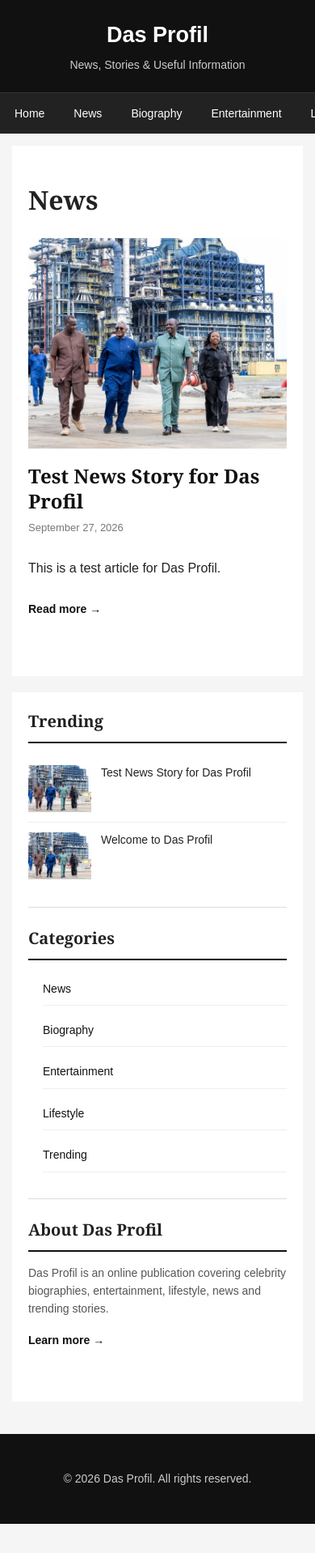
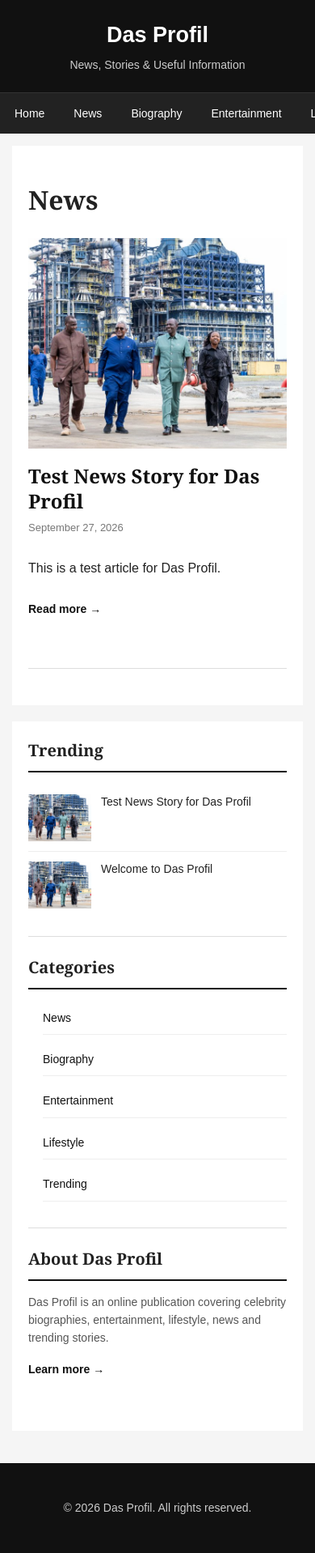
Before and after one commit to Danielitel/dasprofil, a Jekyll site: the page built from news.md, in a window 390 px wide. Shown: the whole page at 81% size. Built offline with Jekyll 4.4.1, drawn with Linux system fonts in a browser that asks for light colours; before the commit the page ends 1882 px from its top, so only the background shows below that.

Commit message:
Add pagination styles to default layout
Added styles for pagination including layout and hover effects.

```diff
--- a/_layouts/default.html
+++ b/_layouts/default.html
@@ -756,6 +756,51 @@
 
 }
 
+    /* PAGINATION */
+
+.pagination {
+  display: flex;
+  justify-content: center;
+  gap: 8px;
+  margin-top: 35px;
+  padding-top: 25px;
+  border-top: 1px solid #ddd;
+}
+
+.pagination a {
+  display: inline-block;
+  min-width: 38px;
+  padding: 8px 12px;
+  border: 1px solid #ccc;
+  text-align: center;
+  font-size: 14px;
+  color: #222;
+  background: #fff;
+}
+
+.pagination a:hover {
+  background: #f1f1f1;
+  text-decoration: none;
+}
+
+.pagination a.active {
+  background: #111;
+  color: #fff;
+  border-color: #111;
+}
+
+@media (max-width: 750px) {
+
+  .pagination {
+    gap: 6px;
+  }
+
+  .pagination a {
+    min-width: 35px;
+    padding: 7px 10px;
+  }
+
+}
 
 
   </style>
```
